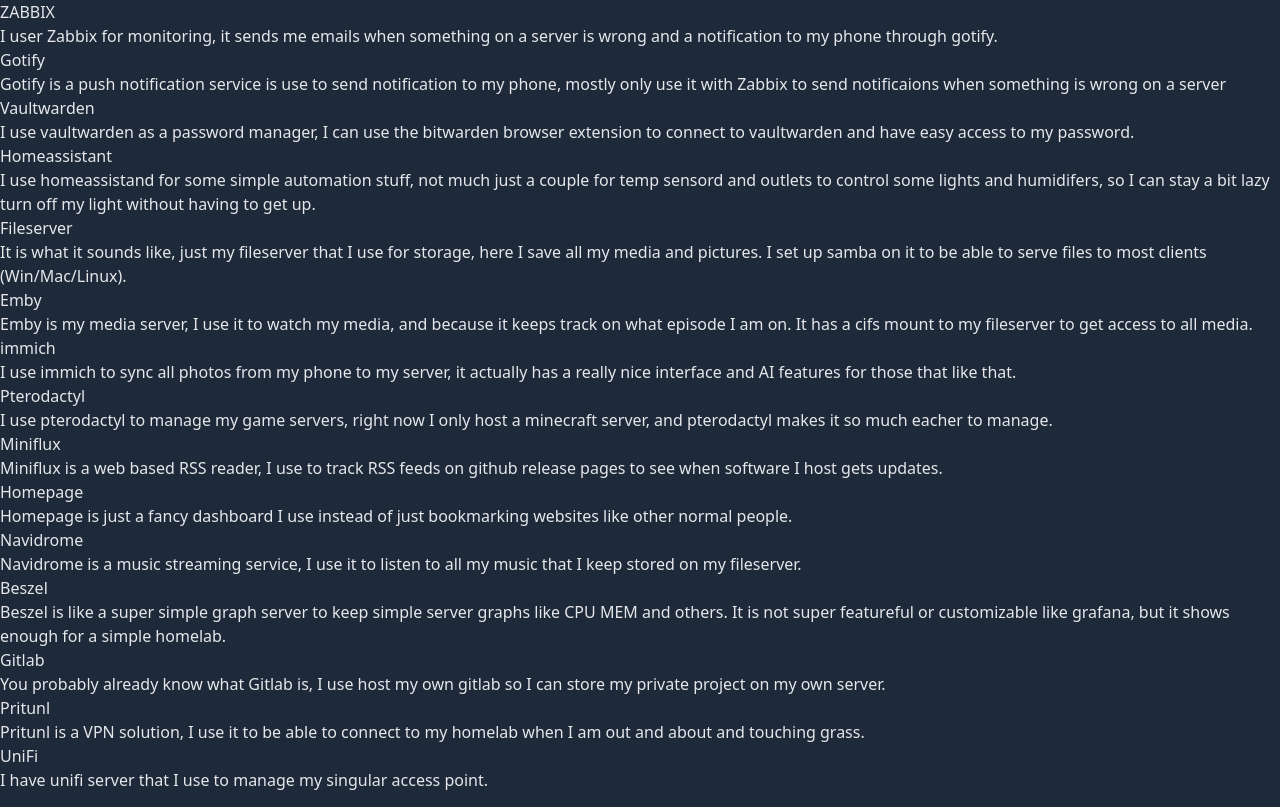
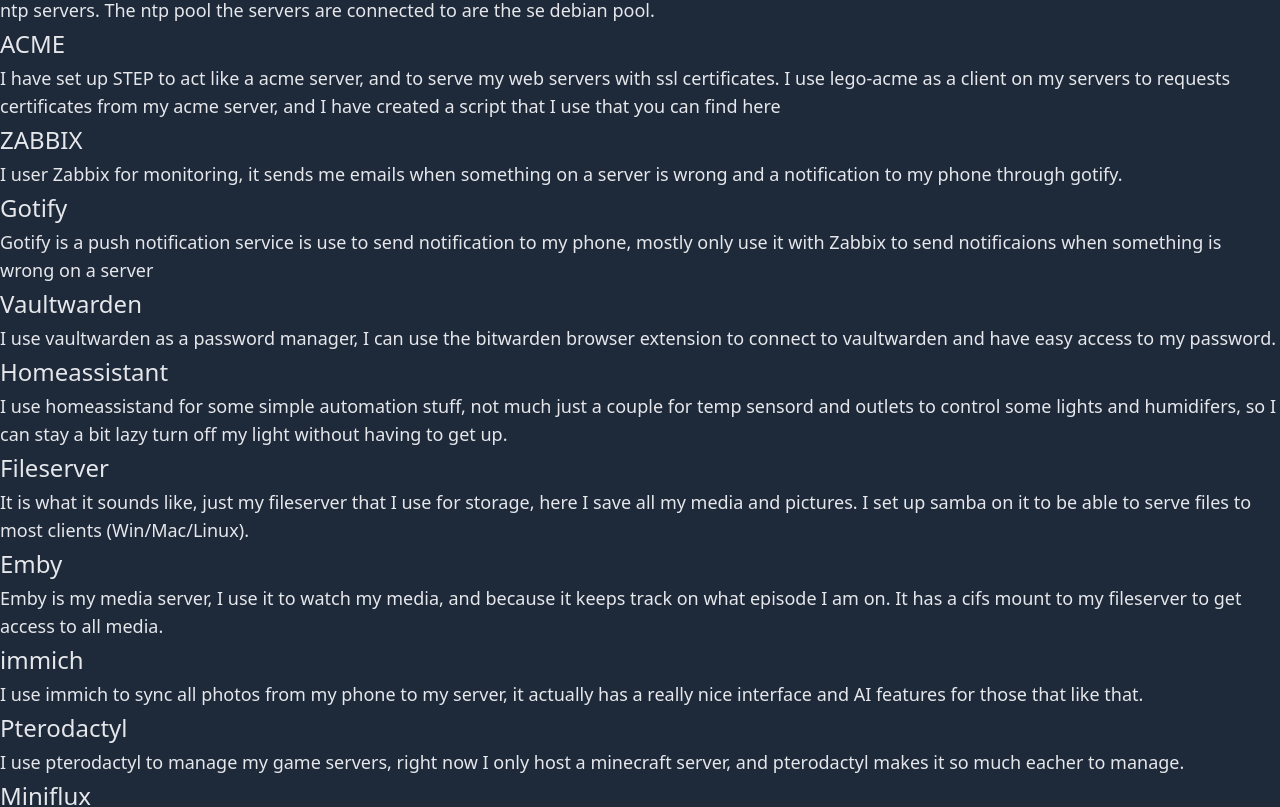
Before and after one commit to techolsy/techolsy-website, a SvelteKit app: page /homelab in a window 1280 px wide. Shown: the part 1226-2033 px from the top of the page. Built offline with nearby package versions, Linux system fonts and the light colour scheme.

Commit message:
Services.svelte: styled with tailwind

```diff
--- a/src/routes/homelab/Services.svelte
+++ b/src/routes/homelab/Services.svelte
@@ -1,8 +1,13 @@
-<h3>Services</h3>
+<script>
+  const pTags = "text-lg py-1";
+  const h5Tag = "text-2xl"
+</script>
 
-<h5>DNS</h5>
+<h3 class="text-3xl">Services</h3>
 
-<p>
+<h5 class="{ h5Tag }">DNS</h5>
+
+<p class="{ pTags }">
   I have 2 DNS server set up, one on each hypervisor, the software of choise is dnsmasq, so it reads all it entries for
   the hosts file. I dont have a need for something more powerfull like Bind9 or PowerDNS, since all I need is a couple
   of A records I feel perfectly fine running something simple like dnsmasq. Everyone else is using something like pihole
@@ -12,118 +17,118 @@
   if there have been a change it will copy the hosts from from the primary server to itself.
 </p>
 
-<h5>NTP</h5>
+<h5 class="{ h5Tag }">NTP</h5>
 
-<p>
+<p class="{ pTags }">
   I have 2 NTP server, one on each hypervisore, I set up ntpd to serve ntp to all my clients and use systemd-timesyncd
   on all my clients to connect to my ntp servers. The ntp pool the servers are connected to are the se debian pool.
 </p>
 
-<h5>ACME</h5>
+<h5 class="{ h5Tag }">ACME</h5>
 
-<p>
+<p class="{ pTags }">
   I have set up STEP to act like a acme server, and to serve my web servers with ssl certificates. I use lego-acme as
   a client on my servers to requests certificates from my acme server, and I have created a script that I use that you
   can find <a href="https://github.com/techolsy/lego-wrapper" target="_blank">here</a>
 </p>
 
-<h5>ZABBIX</h5>
+<h5 class="{ h5Tag }">ZABBIX</h5>
 
-<p>
+<p class="{ pTags }">
   I user Zabbix for monitoring, it sends me emails when something on a server is wrong and a notification to my phone
   through gotify.
 </p>
 
-<h5>Gotify</h5>
+<h5 class="{ h5Tag }">Gotify</h5>
 
-<p>
+<p class="{ pTags }">
   Gotify is a push notification service is use to send notification to my phone, mostly only use it with Zabbix
   to send notificaions when something is wrong on a server
 </p>
 
-<h5>Vaultwarden</h5>
+<h5 class="{ h5Tag }">Vaultwarden</h5>
 
-<p>
+<p class="{ pTags }">
   I use vaultwarden as a password manager, I can use the bitwarden browser extension to connect to vaultwarden
   and have easy access to my password.
 </p>
 
-<h5>Homeassistant</h5>
+<h5 class="{ h5Tag }">Homeassistant</h5>
 
-<p>
+<p class="{ pTags }">
   I use homeassistand for some simple automation stuff, not much just a couple for temp sensord and outlets to control
   some lights and humidifers, so I can stay a bit lazy turn off my light without having to get up.
 </p>
 
-<h5>Fileserver</h5>
+<h5 class="{ h5Tag }">Fileserver</h5>
 
-<p>
+<p class="{ pTags }">
   It is what it sounds like, just my fileserver that I use for storage, here I save all my media and pictures.
   I set up samba on it to be able to serve files to most clients (Win/Mac/Linux).
 </p>
 
-<h5>Emby</h5>
+<h5 class="{ h5Tag }">Emby</h5>
 
-<p>
+<p class="{ pTags }">
   Emby is my media server, I use it to watch my media, and because it keeps track on what episode I am on.
   It has a cifs mount to my fileserver to get access to all media.
 </p>
 
-<h5>immich</h5>
+<h5 class="{ h5Tag }">immich</h5>
 
-<p>
+<p class="{ pTags }">
   I use immich to sync all photos from my phone to my server, it actually has a really nice interface and
   AI features for those that like that.
 </p>
 
-<h5>Pterodactyl</h5>
+<h5 class="{ h5Tag }">Pterodactyl</h5>
 
-<p>
+<p class="{ pTags }">
   I use pterodactyl to manage my game servers, right now I only host a minecraft server, and pterodactyl
   makes it so much eacher to manage.
 </p>
 
-<h5>Miniflux</h5>
+<h5 class="{ h5Tag }">Miniflux</h5>
 
-<p>
+<p class="{ pTags }">
   Miniflux is a web based RSS reader, I use to track RSS feeds on github release pages to see when software I
   host gets updates.
 </p>
 
-<h5>Homepage</h5>
+<h5 class="{ h5Tag }">Homepage</h5>
 
-<p>
+<p class="{ pTags }">
   Homepage is just a fancy dashboard I use instead of just bookmarking websites like other normal people.
 </p>
 
-<h5>Navidrome</h5>
+<h5 class="{ h5Tag }">Navidrome</h5>
 
-<p>
+<p class="{ pTags }">
   Navidrome is a music streaming service, I use it to listen to all my music that I keep stored on my fileserver.
 </p>
 
-<h5>Beszel</h5>
+<h5 class="{ h5Tag }">Beszel</h5>
 
-<p>
+<p class="{ pTags }">
   Beszel is like a super simple graph server to keep simple server graphs like CPU MEM and others. It is not super
   featureful or customizable like grafana, but it shows enough for a simple homelab.
 </p>
 
-<h5>Gitlab</h5>
+<h5 class="{ h5Tag }">Gitlab</h5>
 
-<p>
+<p class="{ pTags }">
   You probably already know what Gitlab is, I use host my own gitlab so I can store my private project on my own
   server.
 </p>
 
-<h5>Pritunl</h5>
+<h5 class="{ h5Tag }">Pritunl</h5>
 
-<p>
+<p class="{ pTags }">
   Pritunl is a VPN solution, I use it to be able to connect to my homelab when I am out and about and touching grass.
 </p>
 
-<h5>UniFi</h5>
+<h5 class="{ h5Tag }">UniFi</h5>
 
-<p>
+<p class="{ pTags }">
   I have unifi server that I use to manage my singular access point.
 </p>
```
